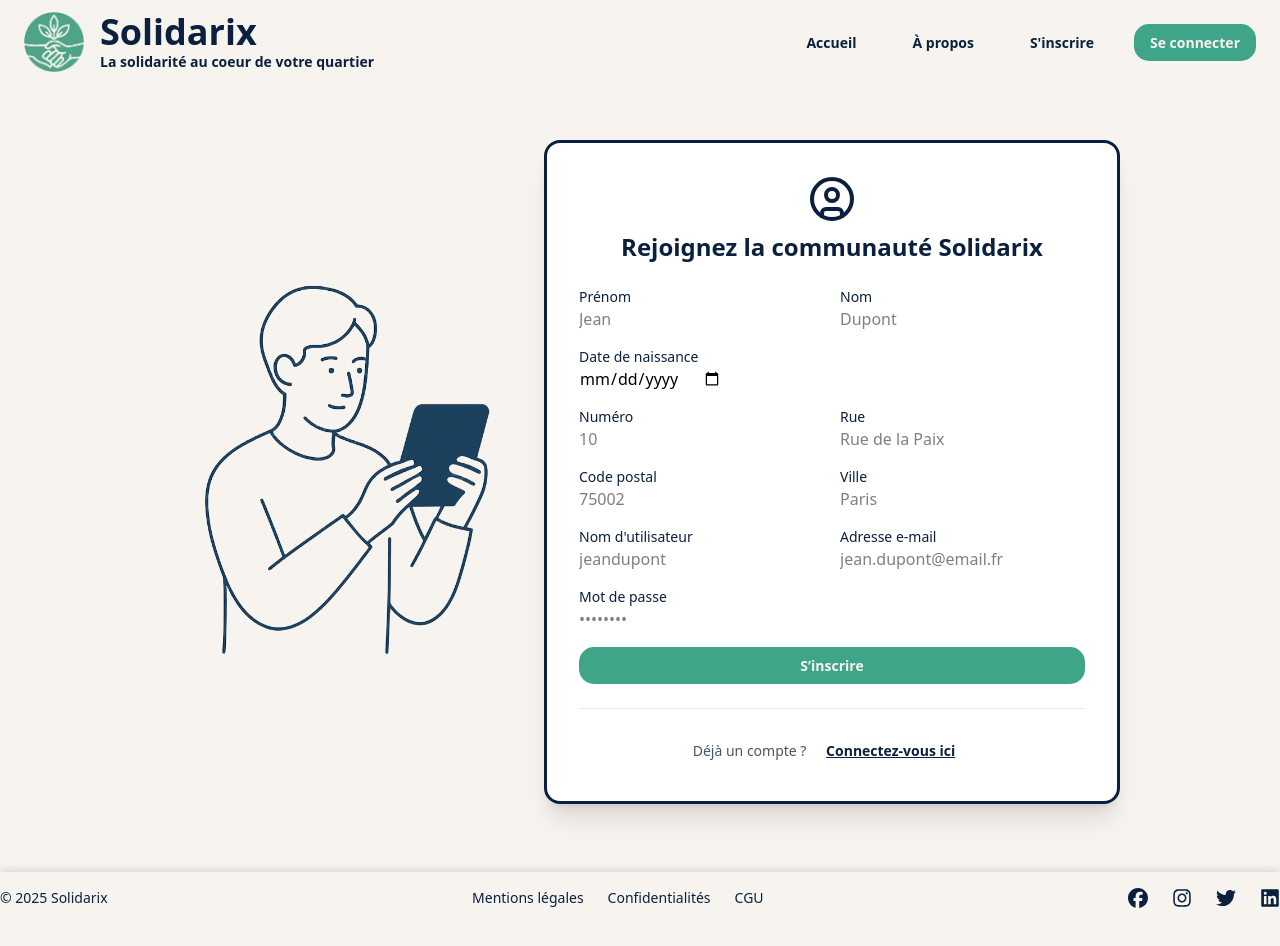
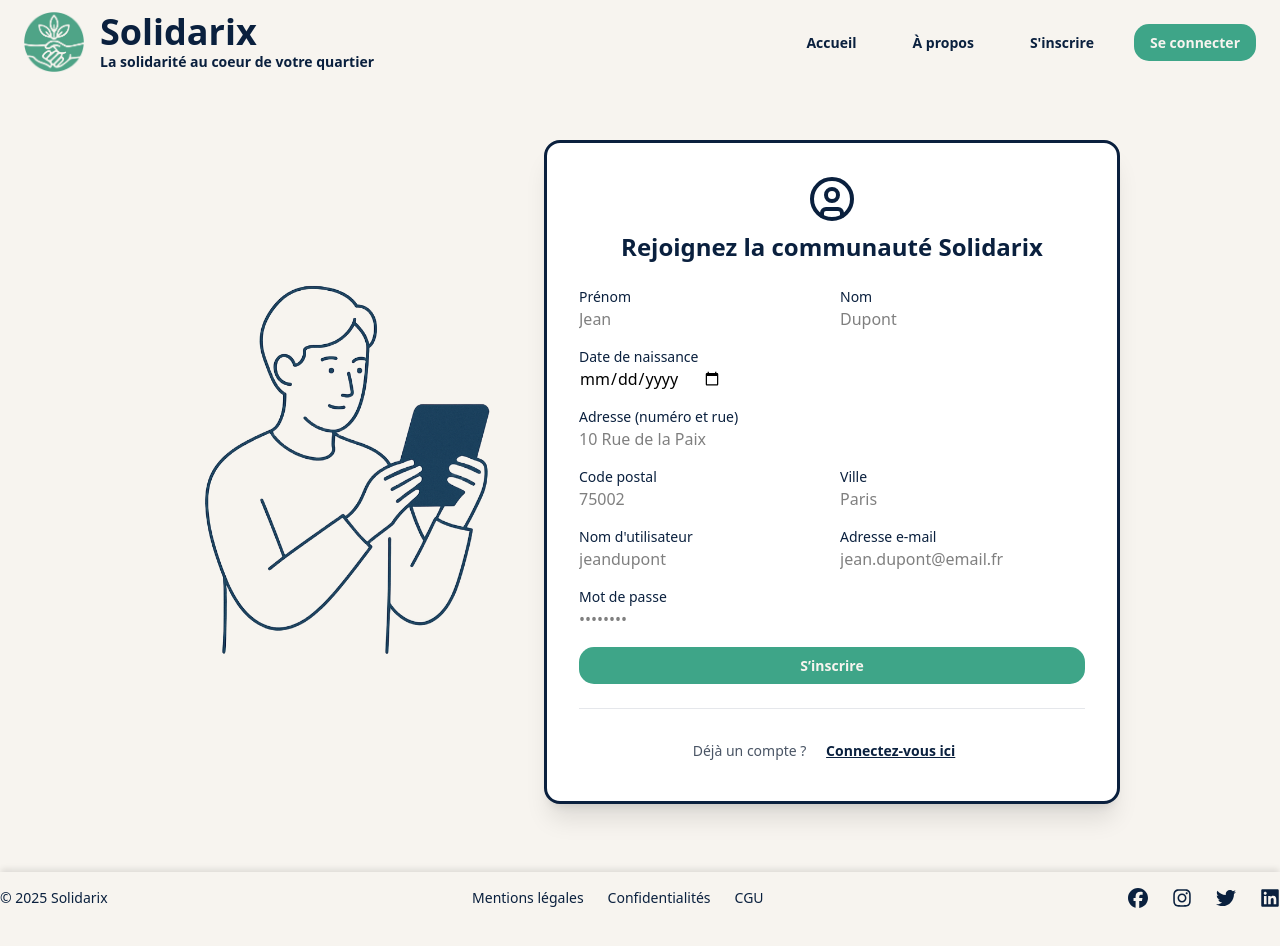
Before and after one commit to nanjaaa/solidarix-frontend, a React (Vite) app: page /register in a window 1280 px wide. Built offline with nearby package versions, Linux system fonts and the light colour scheme.

Commit message:
Address suggestion & autocompletion

```diff
--- a/package.json
+++ b/package.json
@@ -11,6 +11,7 @@
   },
   "dependencies": {
     "@tailwindcss/vite": "^4.1.6",
+    "lodash.debounce": "^4.0.8",
     "lucide-react": "^0.511.0",
     "react": "^19.1.0",
     "react-dom": "^19.1.0",
--- /dev/null
+++ b/src/components/form/AdressAutocomplete.tsx
@@ -0,0 +1,205 @@
+import { useEffect, useRef, useState } from "react";
+import { useKeyboardNavigation } from "../../hooks/UseKeyBoardNavigation";
+
+export type Address = {
+    street          : string;
+    postalCode      : string;
+    city            : string;
+    latitude?       : string;
+    longitude?      : string;
+    fullAddress?    : string;
+}
+
+type AddressAutocompleteProps = {
+    onChange: (address: Address) => void;
+}
+
+interface Suggestion {
+  label: string // adressse complète
+  name : string // juste numéro + rue
+  postalCode: string
+  city: string
+  latitude: number
+  longitude: number
+}
+
+export default function AddressAutocomplete({ onChange }: AddressAutocompleteProps) {
+
+    const [inputValue, setInputValue] = useState('')
+    const [suggestions, setSuggestions] = useState<Suggestion[]>([])
+    const [selectedSuggestion, setSelectedSuggestion] = useState<Suggestion | null>(null)
+    const [manualPostalCode, setManualPostalCode] = useState('')
+    const [manualCity, setManualCity] = useState('')
+    const [manualMode, setManualMode] = useState(false)
+    const controllerRef = useRef<AbortController | null>(null)
+
+    // Fonction pour appeler l'API d'adresse
+    const fetchSuggestions = async (query: string) => {
+        if (!query || query.length < 3) {
+            setSuggestions([])
+            return
+        }
+
+        // Abort la précédente requête si elle existe
+        if (controllerRef.current) {
+            controllerRef.current.abort()
+        }
+        controllerRef.current = new AbortController()
+
+        try {
+            const response = await fetch(
+                `https://api-adresse.data.gouv.fr/search/?q=${encodeURIComponent(query)}&limit=5`,
+                { signal: controllerRef.current.signal }
+            )
+            if (!response.ok) {
+                throw new Error('Erreur lors de la récupération des adresses')
+            }
+            const data = await response.json()
+
+            // Transforme la réponse en tableau de suggestions
+            const newSuggestions: Suggestion[] = data.features.map((feature: any) => ({
+                label: feature.properties.label,
+                name : feature.properties.name,
+                postalCode: feature.properties.postcode,
+                city: feature.properties.city,
+                latitude: feature.geometry.coordinates[1],
+                longitude: feature.geometry.coordinates[0]
+            }))
+            setSuggestions(newSuggestions)
+
+        } catch (error) {
+            if ((error as any).name !== 'AbortError') {
+                console.error('Erreur API adresse:', error)
+            }
+            setSuggestions([])
+        }
+    }
+
+
+    // Déclenche la recherche dès que l’input change, avec debounce simple
+    useEffect(() => {
+        if (selectedSuggestion) {
+            setSuggestions([])
+            return
+        }
+        const handler = setTimeout(() => {
+            fetchSuggestions(inputValue)
+        }, 300)
+
+        return () => clearTimeout(handler)
+    }, [inputValue, selectedSuggestion])
+
+
+    const handleSelectSuggestion = (suggestion: Suggestion) => {
+        setSelectedSuggestion(suggestion)
+        setInputValue(suggestion.name)
+        setManualPostalCode(suggestion.postalCode)
+        setManualCity(suggestion.city)
+        setManualMode(false)
+        onChange({
+            street: suggestion.name,
+            postalCode: suggestion.postalCode,
+            city: suggestion.city,
+            latitude: suggestion.latitude + '',
+            longitude: suggestion.longitude + '',
+            fullAddress: suggestion.label
+        })
+        setSuggestions([])
+    }
+
+  // Quand on modifie manuellement le CP ou la ville
+  useEffect(() => {
+    if (manualMode) {
+      onChange({
+        street: inputValue,
+        postalCode: manualPostalCode,
+        city: manualCity,
+        fullAddress: inputValue + ', ' + manualPostalCode + ' ' + manualCity
+      })
+    }
+  }, [manualPostalCode, manualCity])
+
+
+  // Si on modifie le champ adresse manuellement (pas via sélection)
+  const handleInputChange = (e: React.ChangeEvent<HTMLInputElement>) => {
+    setInputValue(e.target.value)
+    setSelectedSuggestion(null)
+    setManualMode(true)
+    // TODO: lancer recherche suggestions API ici
+  }
+
+  const { highlightedIndex, setHighlightedIndex, onKeyDown } = useKeyboardNavigation(
+    suggestions.length,
+    (index) => handleSelectSuggestion(suggestions[index])
+  );
+
+  return (
+    <div className="relative">
+      <label htmlFor="address" className="block text-sm font-medium text-primary-darkblue">
+        Adresse (numéro et rue)
+      </label>
+      <input
+        type="text"
+        id="address"
+        value={inputValue}
+        onChange={handleInputChange}
+        onKeyDown={onKeyDown} // <-- ici on passe le gestionnaire clavier
+        placeholder="10 Rue de la Paix"
+        className="input-style w-full"
+        autoComplete="off"
+      />
+      {suggestions.length > 0 && !selectedSuggestion && (
+        <ul className="absolute w-full border rounded-md max-h-48 overflow-y-auto bg-white shadow-md mt-1">
+          {suggestions.map((suggestion, idx) => (
+            <li
+              key={idx}
+              className={`p-2 cursor-pointer hover:bg-primary-green hover:text-white ${
+                idx === highlightedIndex ? 'bg-primary-green text-white' : ''
+              }`}
+              onClick={() => handleSelectSuggestion(suggestion)}
+              onMouseEnter={() => setHighlightedIndex(idx)} // synchroniser sur hover souris
+            >
+              {suggestion.label}
+            </li>
+          ))}
+        </ul>
+      )}
+
+      <div className="grid grid-cols-2 gap-4 mt-4">
+        <div>
+          <label htmlFor="postalCode" className="block text-sm font-medium text-primary-darkblue">
+            Code postal
+          </label>
+          <input
+            type="text"
+            id="postalCode"
+            placeholder="75002"
+            value={manualMode ? manualPostalCode : selectedSuggestion?.postalCode || ''}
+            onChange={(e) => {
+              setManualPostalCode(e.target.value)
+              setManualMode(true)
+            }}
+            className="input-style"
+          />
+        </div>
+        <div>
+          <label htmlFor="city" className="block text-sm font-medium text-primary-darkblue">
+            Ville
+          </label>
+          <input
+            type="text"
+            id="city"
+            placeholder="Paris"
+            value={manualMode ? manualCity : selectedSuggestion?.city || ''}
+            onChange={(e) => {
+              setManualCity(e.target.value)
+              setManualMode(true)
+            }}
+            className="input-style"
+          />
+        </div>
+      </div>
+    </div>
+  )
+
+}
--- a/src/components/layout/Navbar/NavbarLink.tsx
+++ b/src/components/layout/Navbar/NavbarLink.tsx
@@ -1,4 +1,3 @@
-import { Children } from 'react';
 import { Link } from 'react-router-dom';
 import "@/index.css"
 
--- /dev/null
+++ b/src/hooks/UseKeyBoardNavigation.ts
@@ -0,0 +1,35 @@
+import { useState, useCallback } from 'react';
+
+export function useKeyboardNavigation(itemsLength: number, onEnter?: (index: number) => void) {
+  const [highlightedIndex, setHighlightedIndex] = useState(-1);
+
+  const onKeyDown = useCallback(
+    (e: React.KeyboardEvent) => {
+      if (itemsLength === 0) return;
+
+      switch (e.key) {
+        case 'ArrowDown':
+          e.preventDefault();
+          setHighlightedIndex((prev) => (prev < itemsLength - 1 ? prev + 1 : 0));
+          break;
+        case 'ArrowUp':
+          e.preventDefault();
+          setHighlightedIndex((prev) => (prev > 0 ? prev - 1 : itemsLength - 1));
+          break;
+        case 'Escape':
+          e.preventDefault();
+          setHighlightedIndex(-1);
+          break;
+        case 'Enter':
+          e.preventDefault();
+          if (highlightedIndex >= 0 && onEnter) {
+            onEnter(highlightedIndex);
+          }
+          break;
+      }
+    },
+    [itemsLength, highlightedIndex, onEnter]
+  );
+
+  return { highlightedIndex, setHighlightedIndex, onKeyDown };
+}
--- a/src/pages/RegisterPage.tsx
+++ b/src/pages/RegisterPage.tsx
@@ -1,8 +1,30 @@
 import LoginIllustration from '@assets/login_illustration.png'
 import { UserCircle } from 'lucide-react'
+import { useState } from 'react'
 import { Link } from 'react-router-dom'
+import AddressAutocomplete, { type Address } from '../components/form/AdressAutocomplete'
 
 export default function RegisterPage() {
+
+  const [address, setAddress] = useState<Address>({
+    street: '',
+    postalCode: '',
+    city: '',
+    latitude: undefined,
+    longitude: undefined,
+    fullAddress: ''
+  })
+
+  const handleAddressChange = (addr: Address) => {
+    setAddress(addr)
+  }
+
+  const handleSubmit = (e: React.FormEvent) => {
+    e.preventDefault()
+    console.log('Adresse soumise :', address)
+    // Ici tu envoies les données au backend
+  }
+
   return (
     <div className="min-h-screen flex flex-row items-center justify-center">
 
@@ -69,61 +91,17 @@ export default function RegisterPage() {
               />
             </div>
 
-            {/* Adresse (découpée) */}
-            <div className="grid grid-cols-2 gap-4">
-              <div>
-                <label htmlFor="streetNumber" className="block text-sm font-medium text-primary-darkblue">
-                  Numéro
-                </label>
-                <input
-                  type="text"
-                  id="streetNumber"
-                  placeholder="10"
-                  className="input-style"
-                />
-              </div>
-              <div>
-                <label htmlFor="streetName" className="block text-sm font-medium text-primary-darkblue">
-                  Rue
-                </label>
-                <input
-                  type="text"
-                  id="streetName"
-                  placeholder="Rue de la Paix"
-                  className="input-style"
-                />
-              </div>
+            {/* Adresse avec autocomplétion */}
+            <div>
+              <AddressAutocomplete
+                onChange={handleAddressChange}
+              />
             </div>
 
-            <div className="grid grid-cols-2 gap-4">
-              <div>
-                <label htmlFor="postalCode" className="block text-sm font-medium text-primary-darkblue">
-                  Code postal
-                </label>
-                <input
-                  type="text"
-                  id="postalCode"
-                  placeholder="75002"
-                  className="input-style"
-                />
-              </div>
-              <div>
-                <label htmlFor="city" className="block text-sm font-medium text-primary-darkblue">
-                  Ville
-                </label>
-                <input
-                  type="text"
-                  id="city"
-                  placeholder="Paris"
-                  className="input-style"
-                />
-              </div>
-            </div>
-
-            {/* Champs cachés */}
-            <input type="hidden" id="fullAddress" />
-            <input type="hidden" id="latitude" />
-            <input type="hidden" id="longitude" />
+            {/* Champs cachés pour latitude, longitude, fullAddress */}
+            <input type="hidden" id="fullAddress" value={address.fullAddress} readOnly />
+            <input type="hidden" id="latitude" value={address.latitude ?? ''} readOnly />
+            <input type="hidden" id="longitude" value={address.longitude ?? ''} readOnly />
 
             {/* Username & Email */}
             <div className="grid grid-cols-2 gap-4">
```
Also changed, not shown: 1 other file (tests, documents, lock files or other folders).
